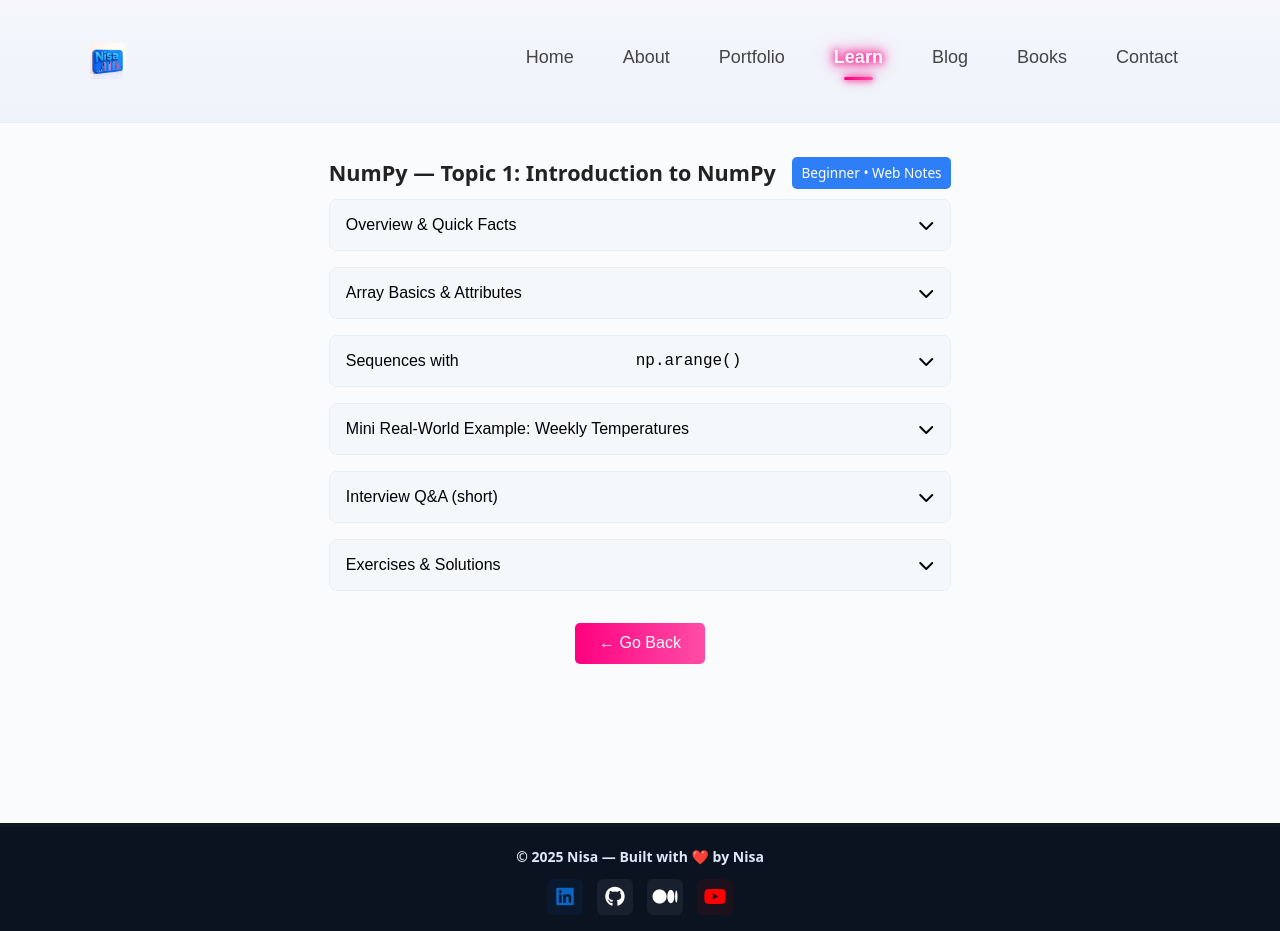
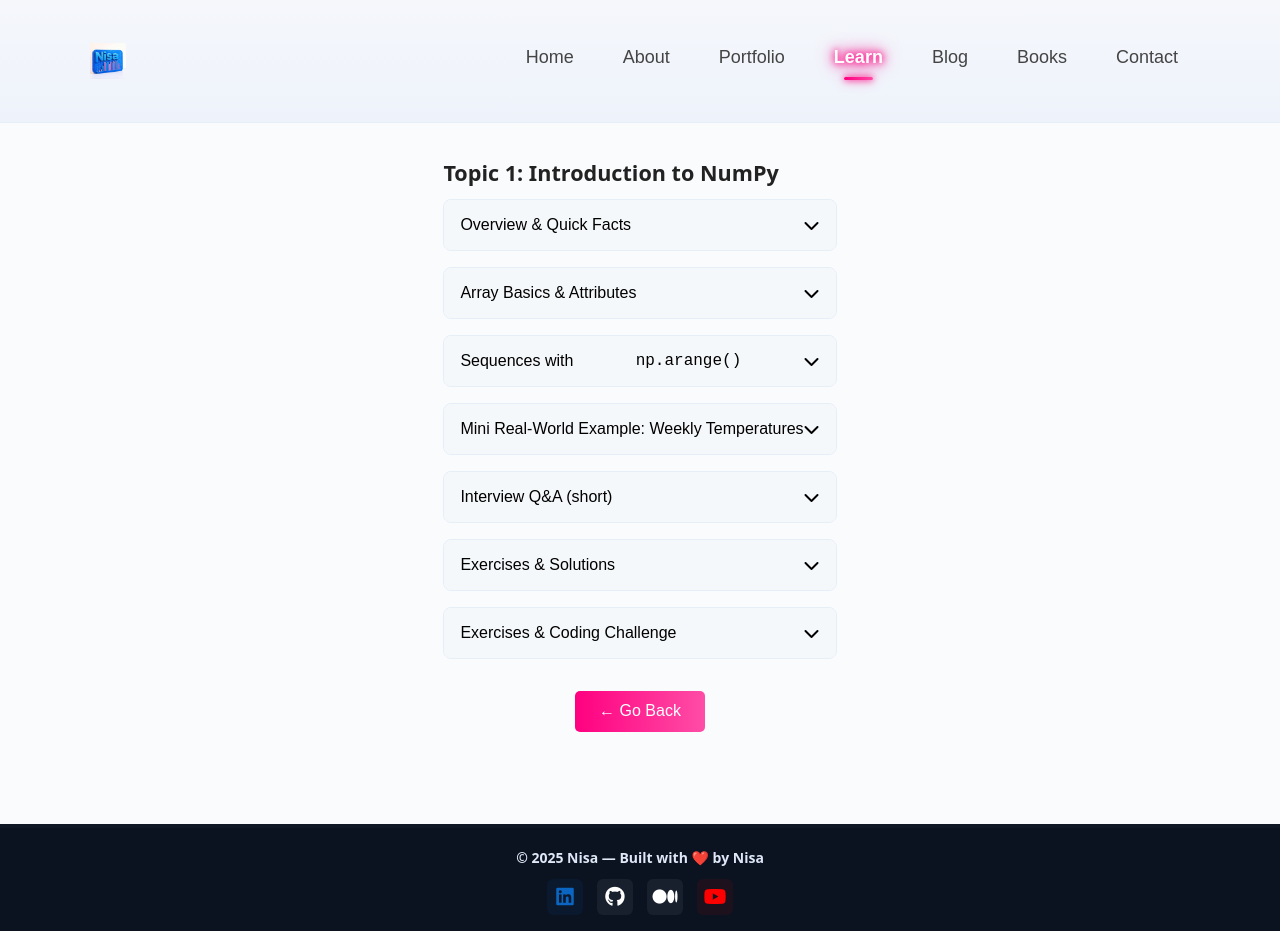
Before and after one commit to tabassumunnisa19/My_Personal_Website, a Jekyll site: the page Python_libraries_notes/numpytopic.html, which Jekyll copies as it is, in a window 1280 px wide and 931 px high. Built offline with Jekyll 4.4.1, drawn with Linux system fonts in a browser that asks for light colours.

Commit message:
Update numpytopic.html

```diff
--- a/Python_libraries_notes/numpytopic.html
+++ b/Python_libraries_notes/numpytopic.html
@@ -3,7 +3,7 @@
 <head>
   <meta charset="utf-8" />
   <meta name="viewport" content="width=device-width,initial-scale=1" />
-  <title>NumPy — Topic 1: Introduction</title>
+  <title>Topic 1: Introduction</title>
 
   <!-- reuse main site stylesheet -->
   <link rel="stylesheet" href="../style.css">
@@ -71,8 +71,7 @@
 
     <!-- Page header -->
     <div class="topic-head">
-      <h2>NumPy — Topic 1: Introduction to NumPy</h2>
-      <span class="badge">Beginner • Web Notes</span>
+      <h2>Topic 1: Introduction to NumPy</h2>
     </div>
 
     <!-- Topic content block (collapsible like your other pages) -->
@@ -266,6 +265,66 @@
 
       </div>
     </div>
+<div class="qa-block">
+  <button>Exercises & Coding Challenge <i class="fas fa-chevron-down"></i></button>
+  <div class="content">
+
+    <div class="exercise">
+      <h4>Exercise 1 — Create Even Numbers Array</h4>
+      <div class="code-block">
+<pre>
+evens = np.arange(2, 22, 2)
+print(evens)
+</pre>
+      </div>
+    </div>
+
+    <div class="exercise">
+      <h4>Exercise 2 — Create 4×4 Ones and Zeros Matrices</h4>
+      <div class="code-block">
+<pre>
+ones = np.ones((4, 4))
+zeros = np.zeros((4, 4))
+print("Ones:\n", ones)
+print("Zeros:\n", zeros)
+</pre>
+      </div>
+    </div>
+
+    <div class="exercise">
+      <h4>Exercise 3 — Random Normal Distribution</h4>
+      <div class="code-block">
+<pre>
+data = np.random.randn(1000)
+print("Mean:", np.mean(data))
+print("Std:", np.std(data))
+</pre>
+      </div>
+    </div>
+
+    <h4>Coding Challenge — Salary Simulation</h4>
+    <div class="exercise">
+      <p>Generate random monthly salaries for 12 months and compute total, average, and the month with the highest salary.</p>
+      <div class="code-block">
+<pre>
+months = np.arange(1, 13)
+salaries = np.random.randint(25000, 60000, 12)
+
+total = np.sum(salaries)
+average = np.mean(salaries)
+max_month = months[np.argmax(salaries)]
+
+print("Monthly salaries:", salaries)
+print("Total salary:", total)
+print("Average salary:", average)
+print("Highest salary month:", max_month)
+</pre>
+      </div>
+    </div>
+
+  </div>
+</div>
+
 
     <!-- Go Back -->
     <div class="go-back">
```
